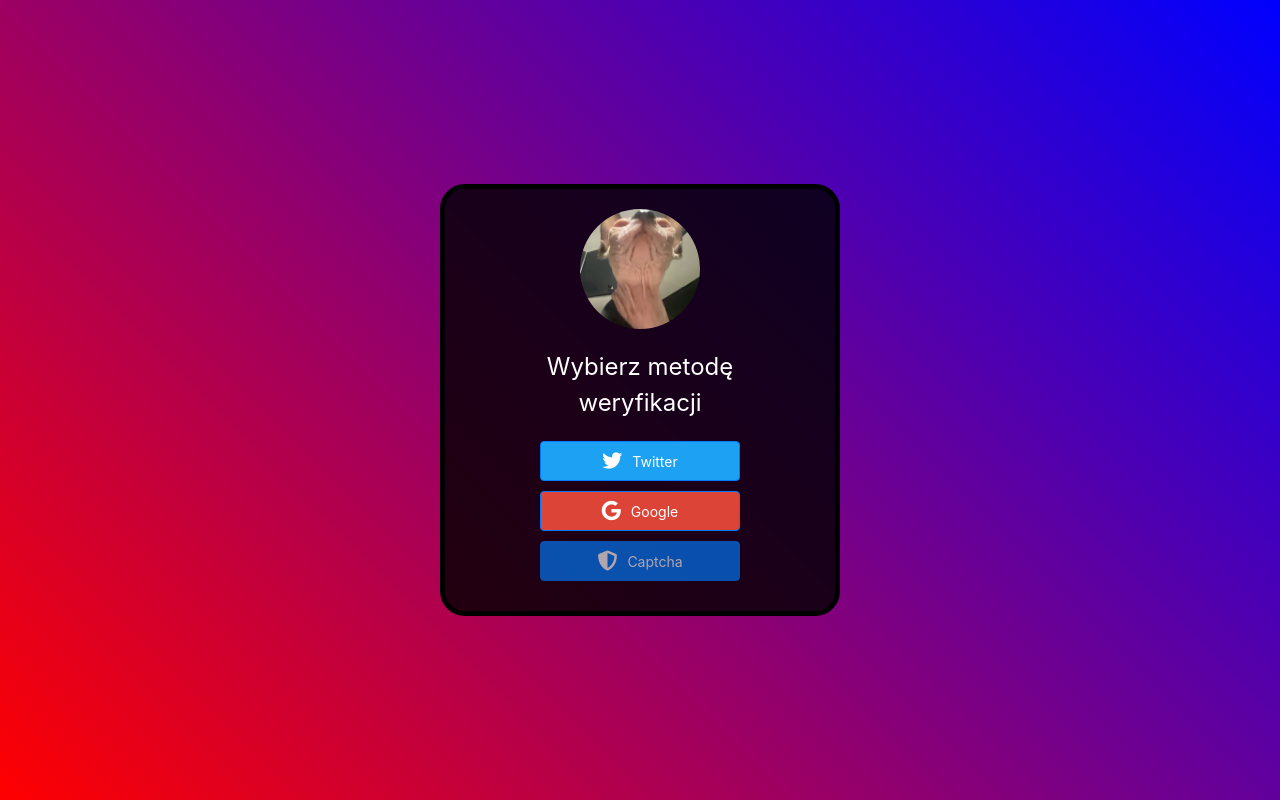
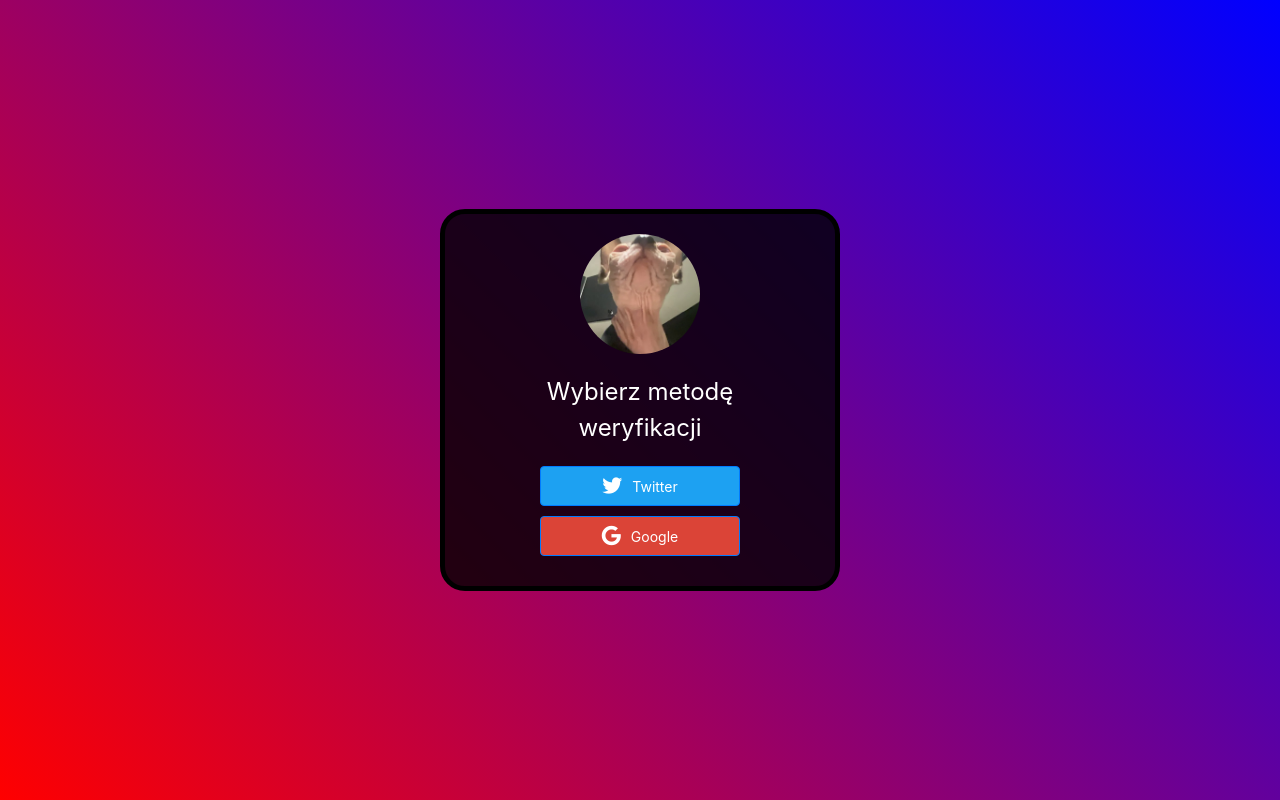
Before and after one commit to hypedevss/veribucore, a website: page frontend/almostthere/index.html in a window 1280 px wide. Drawn offline with nearby package versions, Linux system fonts and the light colour scheme; files that its build step writes are made by us from their sources; files whose address does not match are found by name.

Commit message:
remove captcha button

```diff
--- a/frontend/almostthere/index.html
+++ b/frontend/almostthere/index.html
@@ -23,9 +23,6 @@
         <a href="https://pornhub.com" class="btn btn-primary btn-social btn-google">
             <span class="fab fa-google btn-icon"></span> Google
         </a>
-        <a href="#" class="btn btn-primary btn-social btn-captcha disabled" id="btnCaptcha">
-            <span class="fas fa-shield-alt btn-icon"></span> Captcha
-        </a>
     </div>
 
     <div class="popup" id="captchaPopup">
```
